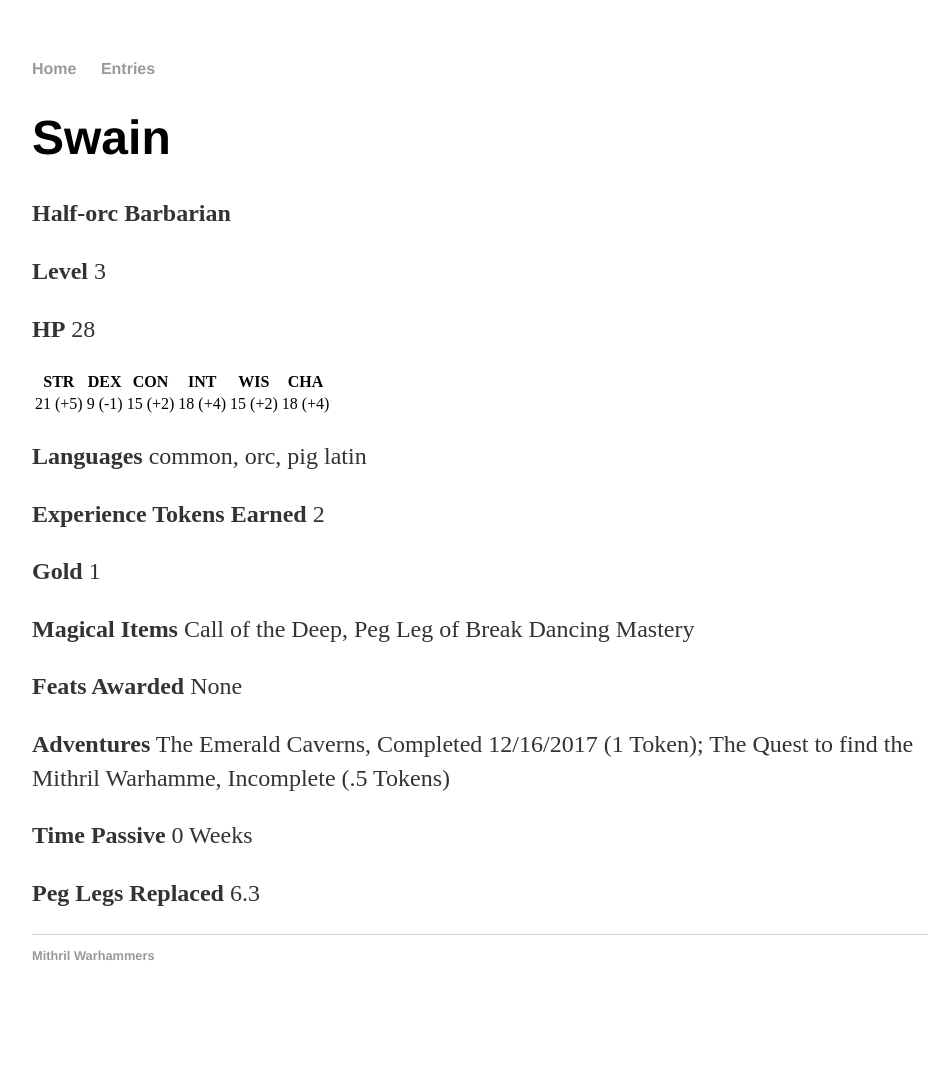
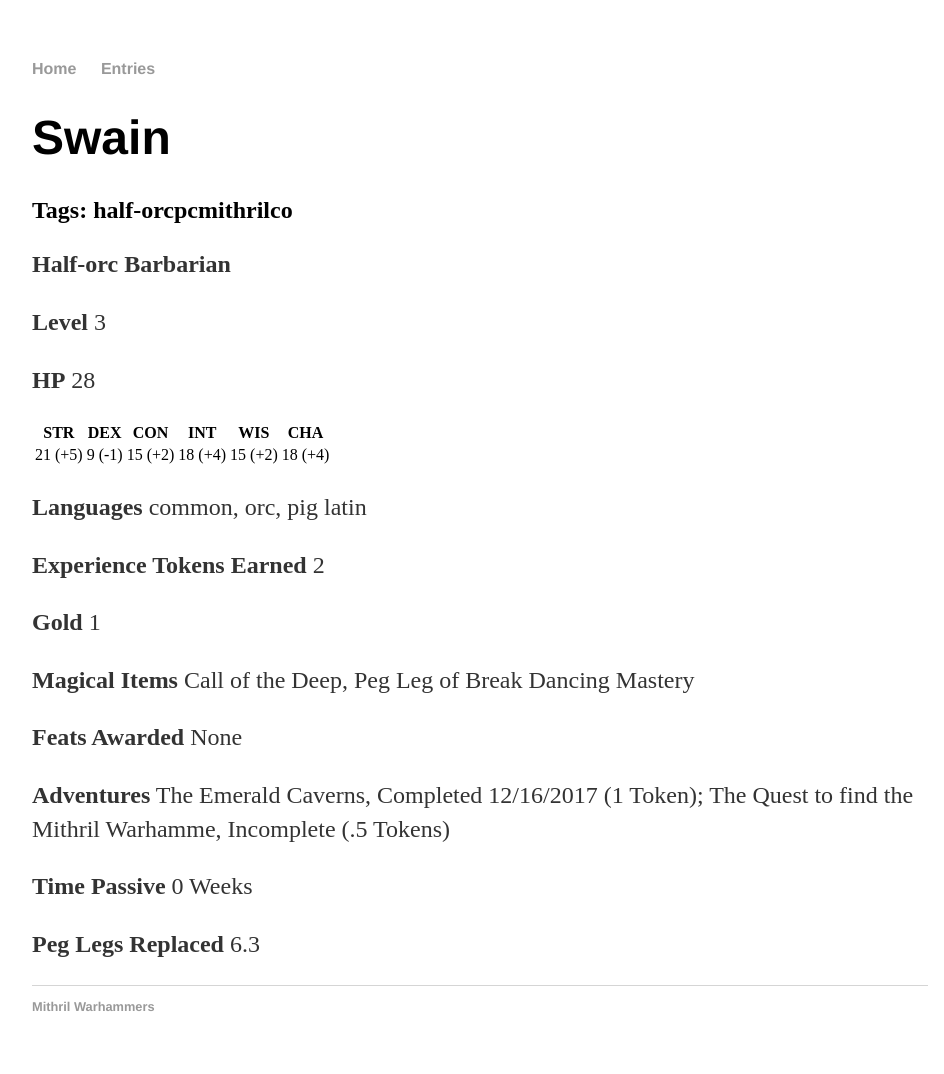
Before and after one commit to Thexeir/thexeir.github.io, a Jekyll site: the page built from _posts/creatures/2017-12-21-PC-Swain.md, in a window 1280 px wide. Shown: the whole page, without its empty margins (160-1104 px from the left). Built offline with Jekyll 4.4.1, drawn with Linux system fonts in a browser that asks for light colours; before the commit the page ends 1023 px from its top, so only the background shows below that; some of the changed lines change nothing that is shown.

Commit message:
Tags Dir Paths

```diff
--- a/_config.yml
+++ b/_config.yml
@@ -1,4 +1,4 @@
 name: Mithril Hall Database
 markdown: kramdown
-permalink: /creature/:title
+permalink: /entry/:title
 theme: jekyll-theme-slate
--- a/_layouts/post.html
+++ b/_layouts/post.html
@@ -2,7 +2,7 @@
 layout: default
 ---
 <h1>{{ page.title }}</h1>
-
+<h2>Tags: {{ page.tags }}</h2>
 <div class="post">
   {{ content }}
 </div>
```
